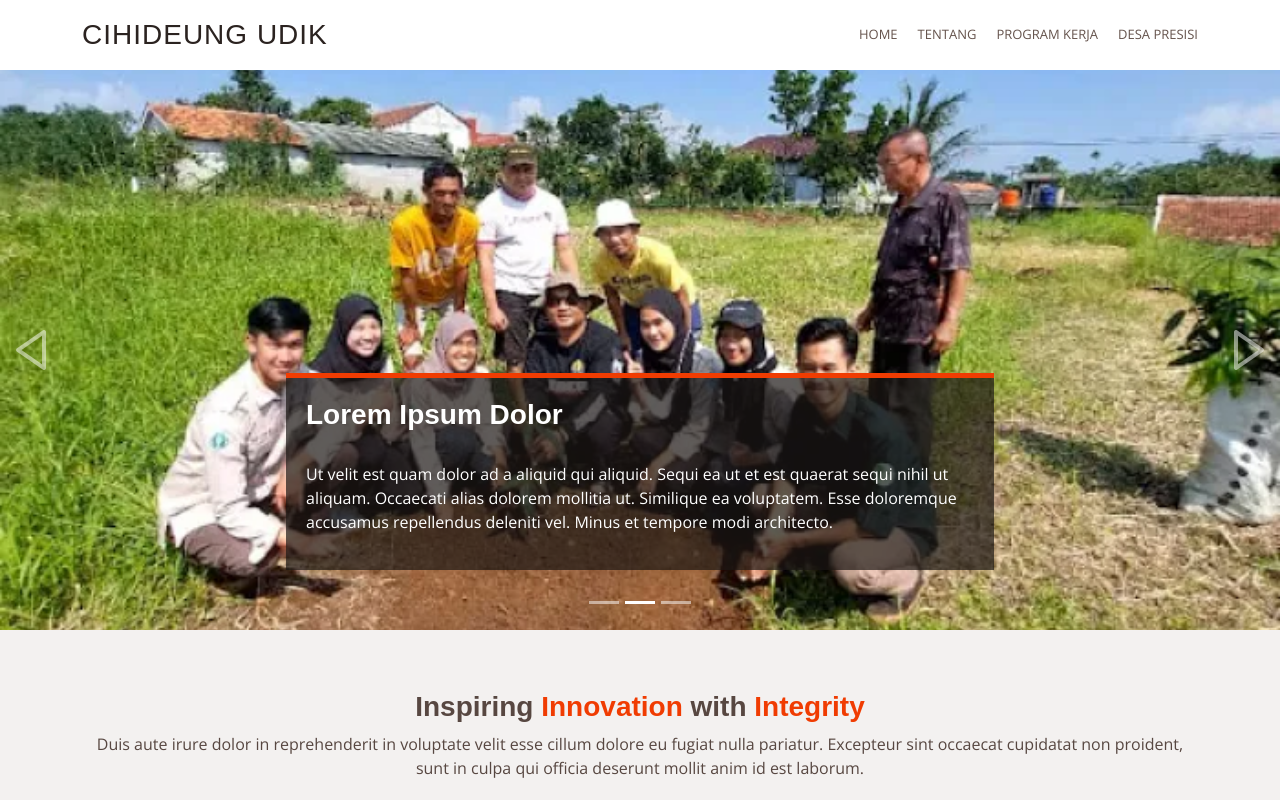
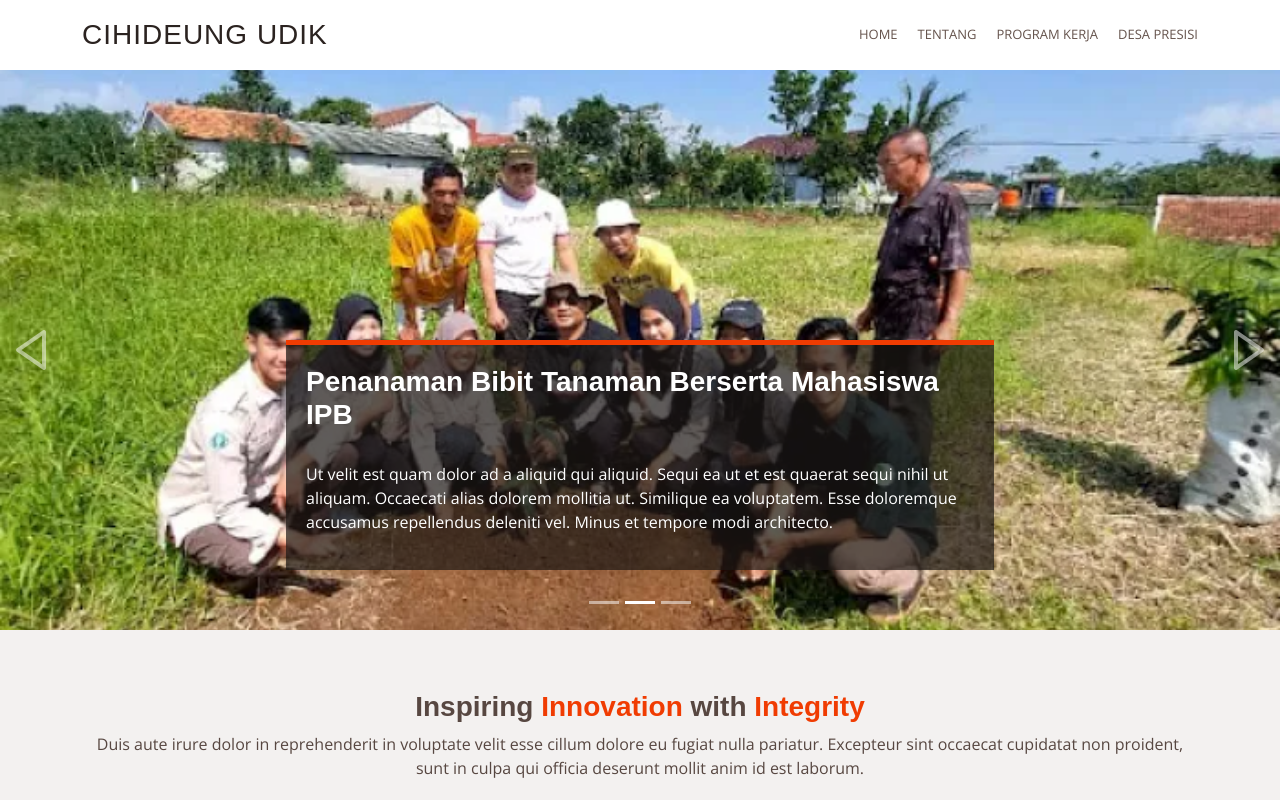
Before and after one commit to Cihud-hade19/website_cihideungudik, a plain HTML site: page index.html in a window 1280 px wide. Shown: the top 800 px of the page. Drawn offline with nearby package versions, Linux system fonts and the light colour scheme; a web font is replaced by a local one.

Commit message:
Penanaman Bibit

```diff
--- a/index.html
+++ b/index.html
@@ -76,7 +76,7 @@
         <div class="carousel-item" style="background-image: url(assets/img/home/Bibit\ Tanaman.webp);">
           <div class="carousel-container">
             <div class="carousel-content animate__animated animate__fadeInUp">
-              <h2>Lorem Ipsum Dolor</h2>
+              <h2>Penanaman Bibit Tanaman Berserta Mahasiswa IPB</h2>
               <p>Ut velit est quam dolor ad a aliquid qui aliquid. Sequi ea ut et est quaerat sequi nihil ut aliquam. Occaecati alias dolorem mollitia ut. Similique ea voluptatem. Esse doloremque accusamus repellendus deleniti vel. Minus et tempore modi architecto.</p>
 
             </div>
```
